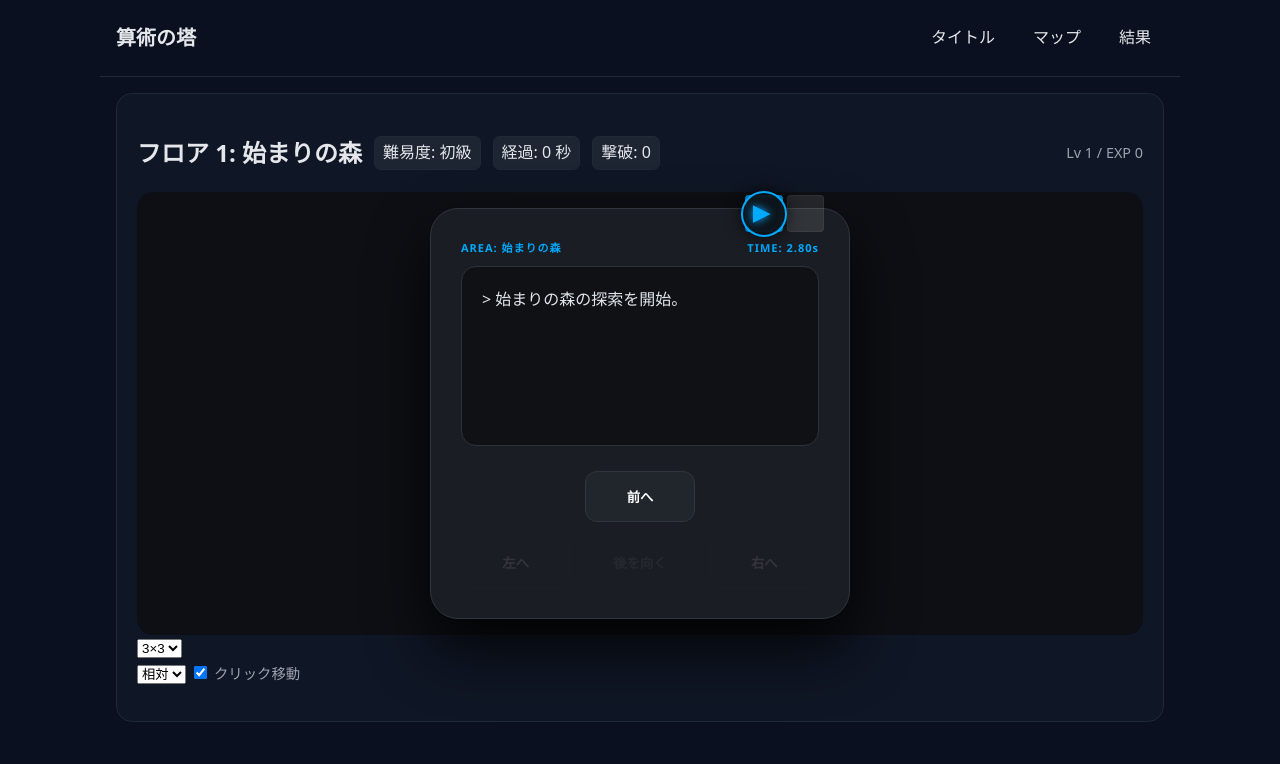
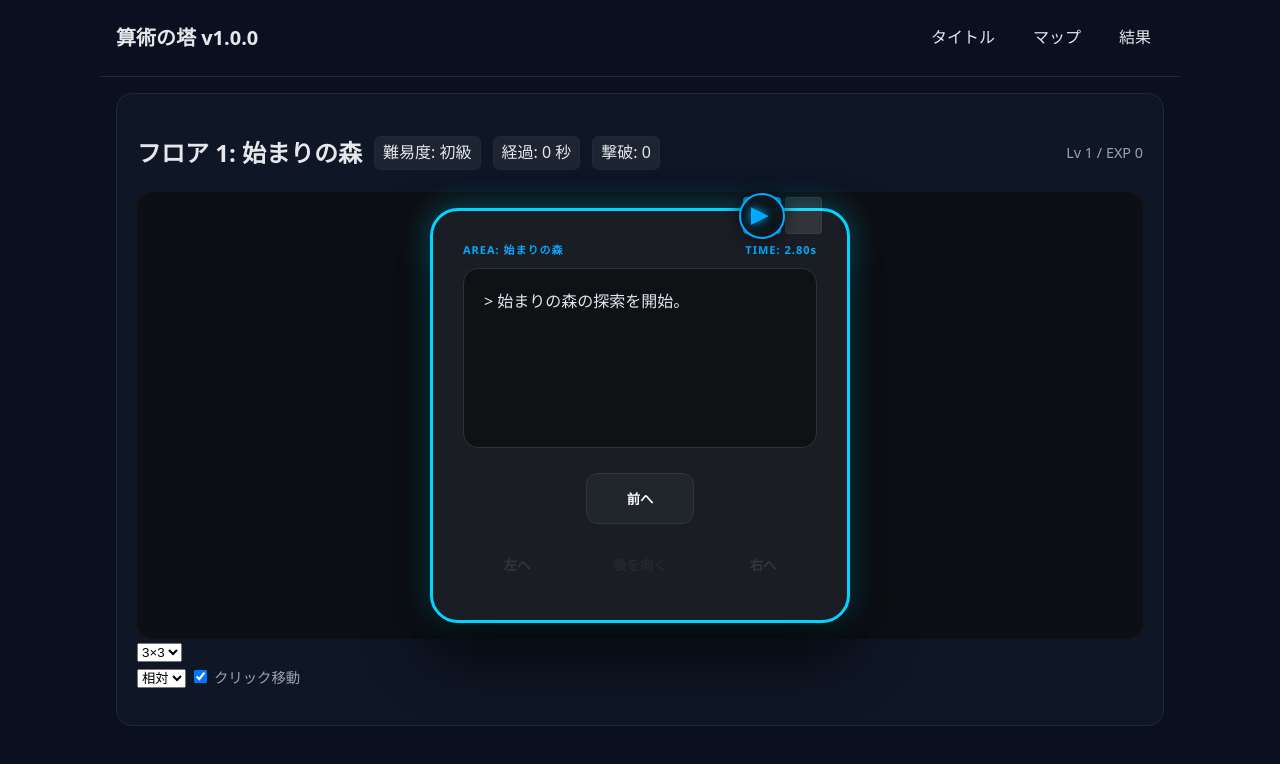
Before and after one commit to afteib-links/ATC, a website: page index.html in a window 1280 px wide. Both pictures are taken after a click on the button "初級". Drawn offline with Linux system fonts and the light colour scheme.

Commit message:
UIのスタイルを更新し、レーダーのサイズを変更、タイトルにバージョン番号を追加

```diff
--- a/app.js
+++ b/app.js
@@ -163,7 +163,7 @@ class MapEngine {
     container.innerHTML = `
       <style>
       .map-scope { background: #0d0f14; color: #e0e6ed; font-family: 'Segoe UI', sans-serif; border-radius:16px; padding: 1rem; }
-      .map-scope #game-ui { width: 420px; max-width: 100%; background: #1a1d23; border-radius: 28px; padding: 30px; position: relative; border: 1px solid #30363d; box-shadow: 0 30px 60px rgba(0,0,0,0.8); margin: 0 auto; }
+      .map-scope #game-ui { width: 420px; max-width: 100%; background: #1a1d23; border-radius: 28px; padding: 30px; position: relative; border: 3px solid #00d4ff; box-shadow: 0 30px 60px rgba(0,0,0,0.8), 0 0 30px rgba(0,212,255,0.4); margin: 0 auto; }
       .map-scope #navigation-core { position: absolute; top: -60px; right: 20px; width: 130px; height: 130px; display: flex; align-items: center; justify-content: center; }
       .map-scope #radar-grid { position: absolute; display: grid; grid-template-columns: repeat(3, 1fr); grid-template-rows: repeat(3, 1fr); width: 120px; height: 120px; gap: 4px; z-index: 1; pointer-events:none; }
       .map-scope .cell { border-radius: 4px; transition: background 0.2s; }
@@ -373,8 +373,8 @@ class MapEngine {
 
 	updateRadar() {
 	  const grid = this.$.grid; grid.innerHTML = '';
-	  const W = this.radarW || (Store?.settings?.radar?.w || 3);
-	  const H = this.radarH || (Store?.settings?.radar?.h || 3);
+	  const W = this.radarW || (Store?.settings?.radar?.w || 5);
+	  const H = this.radarH || (Store?.settings?.radar?.h || 5);
 	  for (let dy = -Math.floor((H-1)/2); dy <= Math.floor(H/2); dy++) {
 	    for (let dx = -Math.floor((W-1)/2); dx <= Math.floor(W/2); dx++) {
 	      const rawCell = this.getRawCell(this.currentPos.x + dx, this.currentPos.y + dy);
@@ -1037,7 +1037,7 @@ function router(){
   app.setAttribute('aria-busy','true');
   app.innerHTML = page.render();
   page.afterRender?.();
-  document.title = `${page.title} - 算術の塔`;
+  document.title = `${page.title} - 算術の塔 v1.0.0`;
   // （ナビの aria-current の付け替え等は既存通り）
   app.removeAttribute('aria-busy');
 }
@@ -1050,7 +1050,7 @@ window.addEventListener('DOMContentLoaded', ()=>{
    画面：タイトル
 ------------------------------ */
 function TitleScreen(){}
-TitleScreen.title = '算術の塔';
+TitleScreen.title = '算術の塔 v1.0.0';
 TitleScreen.render = () => {
   const saves = SaveSystem.list();
   const diffBtns = CONFIG.difficulties.map(d=>`<button class="button" data-diff="${d.id}">${d.label}</button>`).join('');
--- a/index.html
+++ b/index.html
@@ -4,7 +4,7 @@
 <head>
   <meta charset="utf-8" />
   <meta name="viewport" content="width=device-width,initial-scale=1" />
-  <title>算術の塔</title>
+  <title>算術の塔 v1.0.0</title>
   <meta name="description" content="算術の塔" />
   <link rel="stylesheet" href="styles.css" />
 </head>
@@ -12,7 +12,7 @@
   <a href="#main" class="skip-link">本文へスキップ</a>
 
   <header class="site-header">
-    <h1 class="site-title">算術の塔</h1>
+    <h1 class="site-title">算術の塔 v1.0.0</h1>
     <nav aria-label="メインメニュー">
       <ul class="nav">
         <li><a href="#/title" data-link>タイトル</a></li>
```
